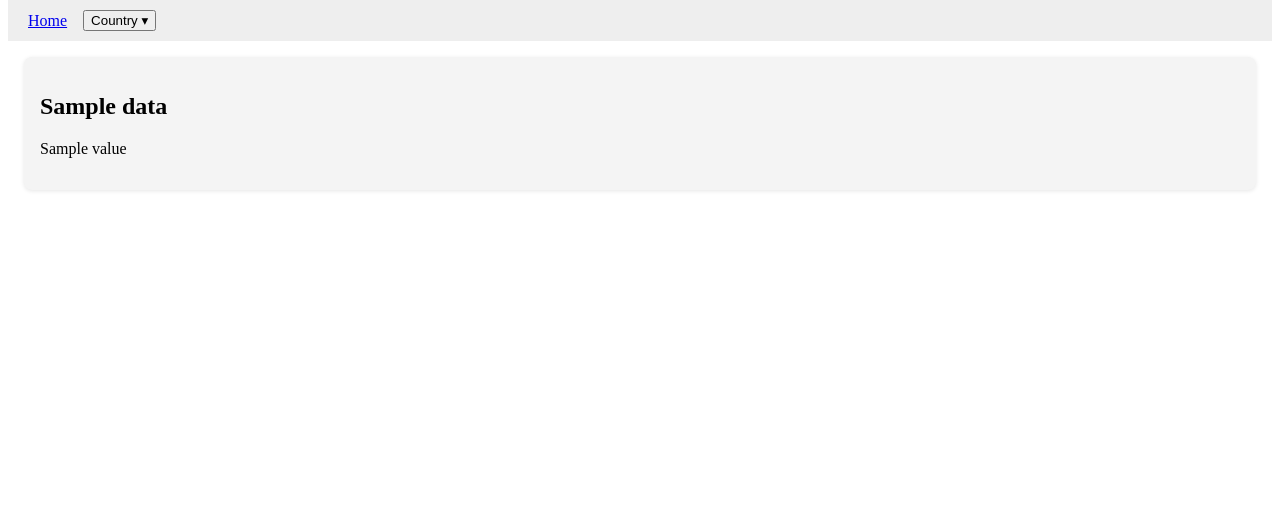
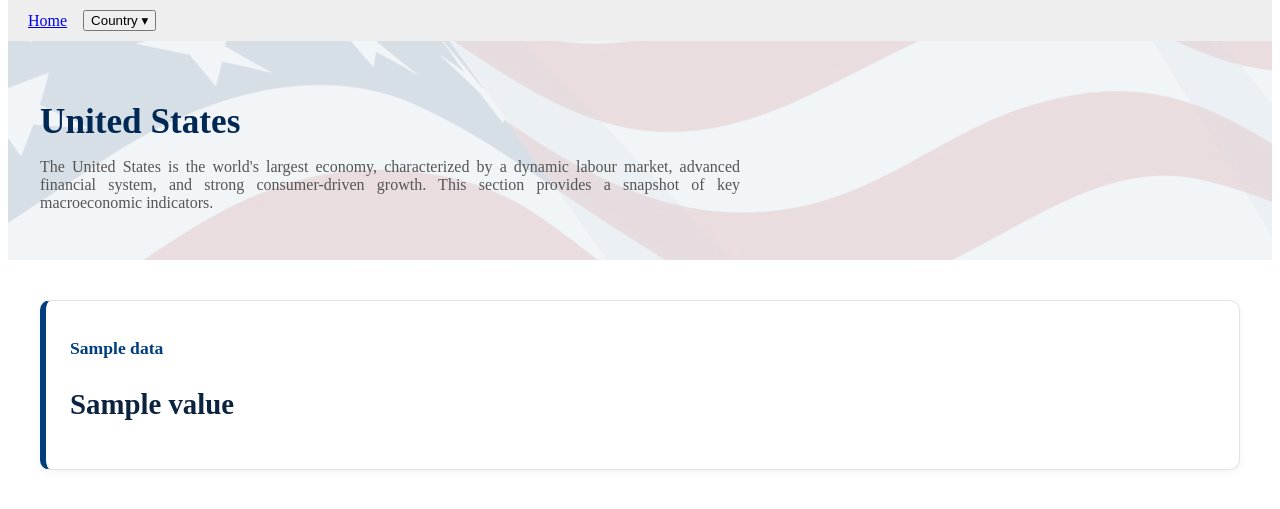
Before and after one commit to jsanford-dev/econ_dashboard, a Flask app: template frontend/templates/us_overview.html in a window 1280 px wide. Shown: the part 73-582 px from the top of the page. Run offline with Flask 3, Linux system fonts and the light colour scheme; the template is opened without the code that fills it: most values are stand-ins (such as "Sample title", 1, 10 or a date in 2020).

Commit message:
Improve design of us overview page

```diff
--- a/backend/app/services/fred_client.py
+++ b/backend/app/services/fred_client.py
@@ -12,7 +12,7 @@ fred = Fred(api_key=FRED_API_KEY)
 
 def fetch_us_overview_data():
     series_ids = {
-        "Real GDP": "A191RL1Q225SBEA",
+        "Real GDP Growth (%)": "A191RL1Q225SBEA",
         "Real GDP Level":"GDPC1",
         "Inflation (CPI YoY%)": "FPCPITOTLZGUSA",
         "Unemployment Rate (%)": "UNRATE",
--- /dev/null
+++ b/frontend/static/css/countries/us.css
@@ -0,0 +1,74 @@
+/* US-specific styles */
+
+/* Country header section */
+.country-header-section {
+    position: relative;
+    background-color: #f0f4f8;
+    padding: 2rem;
+    overflow: hidden;
+    margin-bottom: 1.5rem;
+}
+
+.header-background-image {
+    position: absolute;
+    top: 0;
+    left: 0;
+    width: 100%;
+    height: 100%;
+    object-fit: cover;
+    z-index: 1;
+    opacity: 0.1;
+}
+
+.header-text {
+    position: relative;
+    z-index: 2;
+}
+
+.header-text h2 {
+    font-size: 2.2rem;
+    color: #002855;
+    margin-bottom: 0.5rem;
+}
+
+.country-description {
+    font-size: 1rem;
+    color: #555;
+    max-width: 700px;
+    text-align: justify;
+}
+
+/* Data cards for US-specific metrics */
+.dashboard-container {
+    display: grid;
+    grid-template-columns: repeat(auto-fit, minmax(250px, 1fr));
+    gap: 1.5rem;
+    padding: 1rem 2rem;
+}
+
+.data-card {
+    background-color: #ffffff;
+    border: 1px solid #e3e3e3;
+    border-left: 6px solid #003e7e;
+    border-radius: 10px;
+    padding: 1.2rem 1.5rem;
+    box-shadow: 0 2px 8px rgba(0, 0, 0, 0.05);
+    transition: all 0.2s ease-in-out;
+}
+
+.data-card:hover {
+    transform: translateY(-4px);
+    box-shadow: 0 4px 12px rgba(0, 0, 0, 0.1);
+}
+
+.data-card h3 {
+    font-size: 1.1rem;
+    margin-bottom: 0.5rem;
+    color: #003e7e;
+}
+
+.macro-value {
+    font-size: 1.8rem;
+    font-weight: 600;
+    color: #0c2340;
+}
--- a/frontend/templates/base.html
+++ b/frontend/templates/base.html
@@ -5,6 +5,7 @@
     <meta name="Viewport" content="width=device-width, initial-scale=1.0" />
     <title>{% block title %}Macroeconomic Dashboard{% endblock %}</title>
     <link rel="stylesheet" href="{{ url_for('static', filename='css/style.css')}}">
+    {% block extra_styles %}{% endblock %}
 </head>
 <body>
 
--- a/frontend/templates/us_overview.html
+++ b/frontend/templates/us_overview.html
@@ -2,13 +2,28 @@
 
 {% block title %}United States Overview{% endblock %}
 
+{% block extra_styles %}
+<link rel="stylesheet" href="{{ url_for('static', filename='css/countries/us.css') }}">
+{% endblock %}
+
 {% block content %}
+<div class="country-header-section">
+    <img src="{{ url_for('static', filename='img/flags/us_flag.jpg') }}" alt="United States" class="header-background-image">
+
+    <div class="header-text">
+        <h2>United States</h2>
+        <p class="country-description">
+            The United States is the world's largest economy, characterized by a dynamic labour market, advanced financial system, and strong consumer-driven growth. This section provides a snapshot of key macroeconomic indicators.
+        </p>
+    </div>
+</div>
+
 <div id="dashboard">
     <div class="dashboard-container">
         {% for label, value in data.items() %}
             <div class="data-card">
-                <h2>{{ label }}</h2>
-                <p>{{ value }}</p>
+                <h3>{{ label }}</h3>
+                <p class="macro-value">{{ value }}</p>
             </div>
         {% endfor %}
     </div>
```
Also changed, not shown: frontend/static/img/flags/us_flag.jpg (added).
